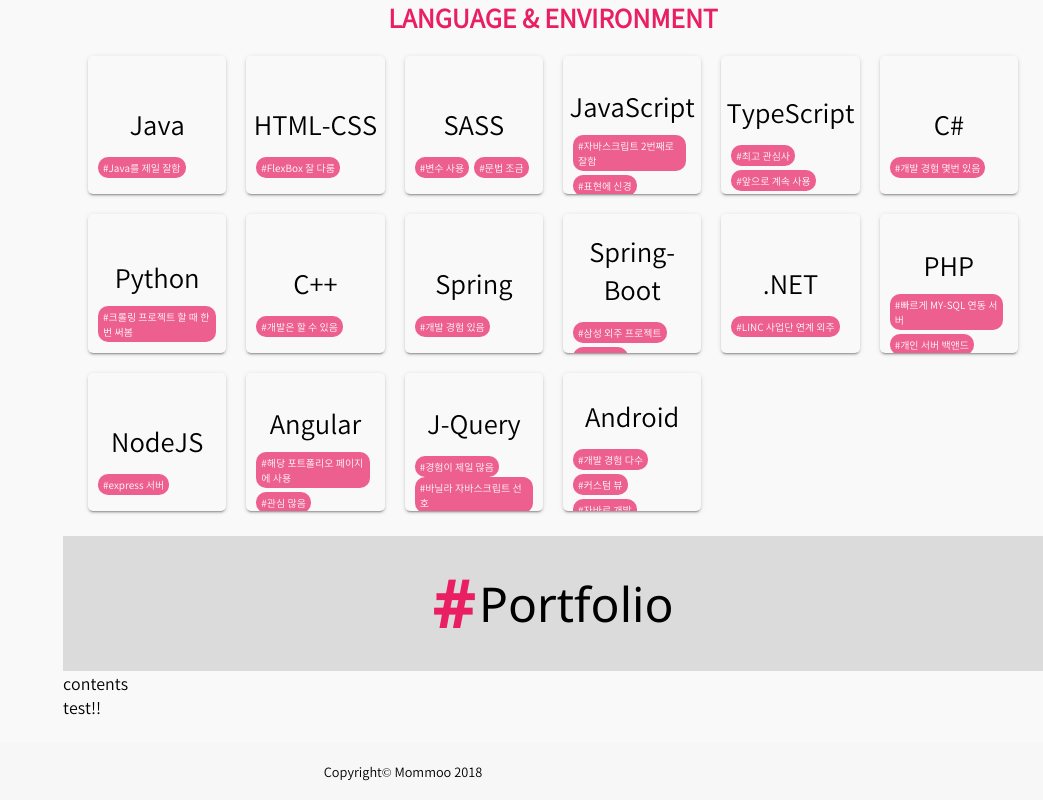
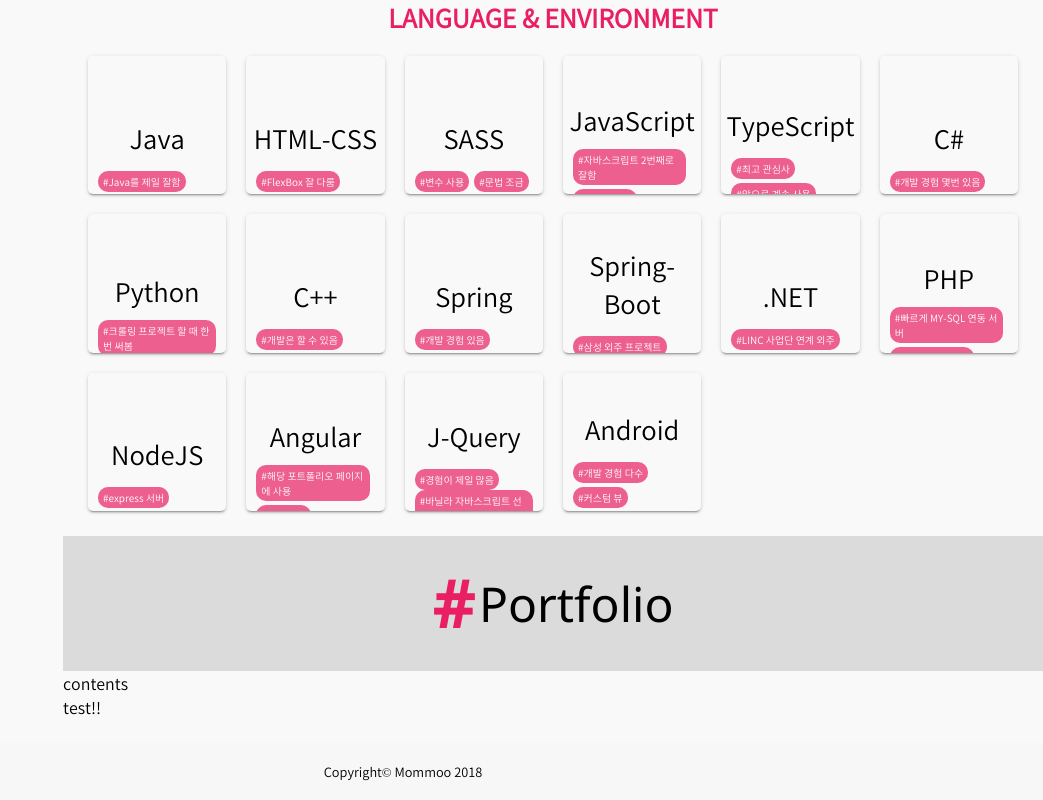
Before and after one commit to Mommoo/MommooPortfolio, an Angular app: page / in a window 1280 px wide. Shown: the part 1037-1837 px from the top of the page, without its empty margins (237-1280 px from the left). Built offline with nearby package versions, Linux system fonts and the light colour scheme; a web font is replaced by a local one.

Commit message:
## BugFix Mommoo-Card-Component  - modify inspecting condition of array

```diff
--- a/src/app/ui/card/card.component.html
+++ b/src/app/ui/card/card.component.html
@@ -6,12 +6,12 @@
   <div id="card-content-box">
     <ng-content></ng-content>
   </div>
-  <div *ngIf="hashTagMessages" id="hash-tag-container">
+  <div *ngIf="hashTagMessages.length > 0" id="hash-tag-container">
     <mommoo-hash-tag *ngFor="let message of hashTagMessages"
                      [message]="message"
                      [color]="hashTagColor"></mommoo-hash-tag>
   </div>
-  <div *ngIf="actionButtonProps" id="action-view-container">
+  <div *ngIf="actionButtonProps.length > 0" id="action-view-container">
     <mommoo-action-view [actionButtonProps]="actionButtonProps"
                         [themeColor]="themeColor"
                         (actionEventEmitter)="actionButtonClicks($event)"></mommoo-action-view>
```
